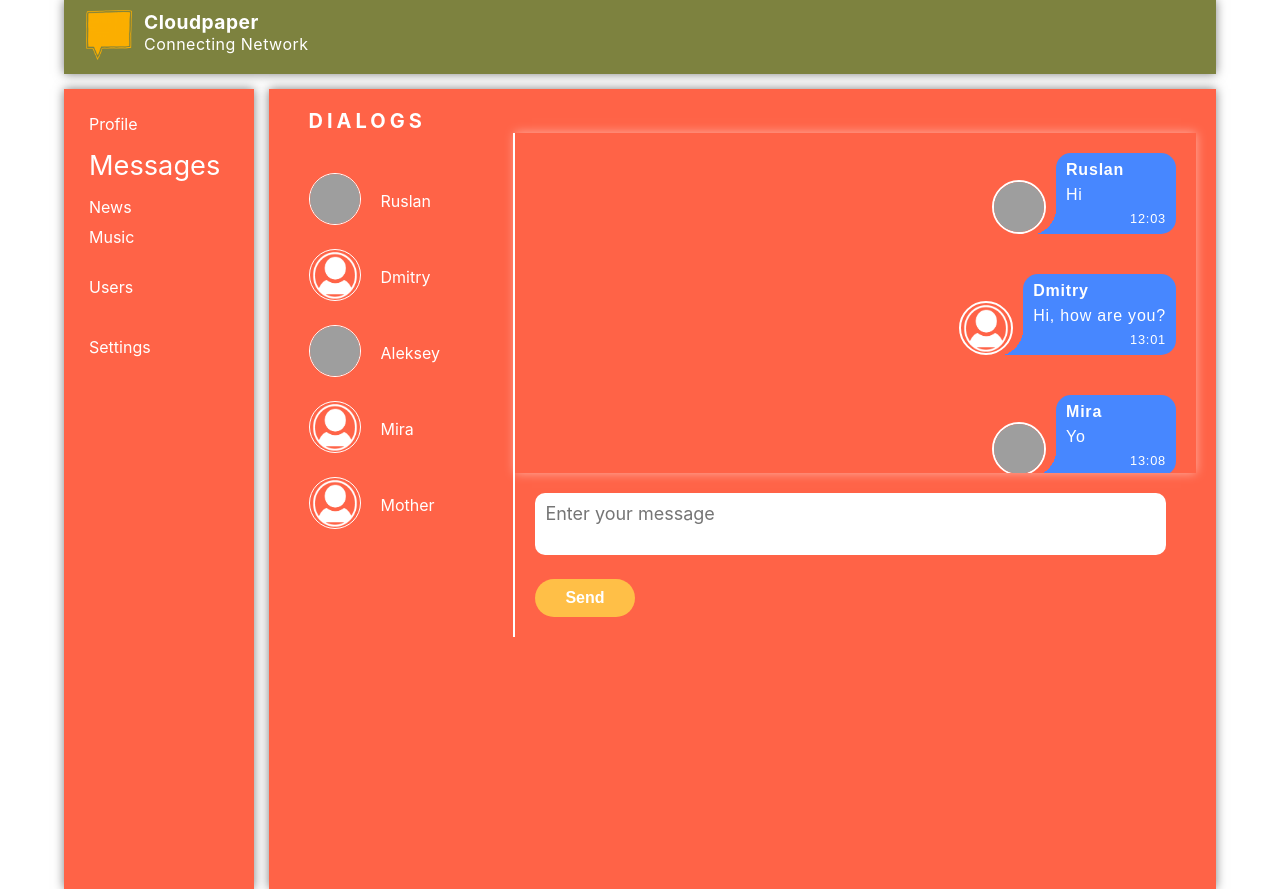
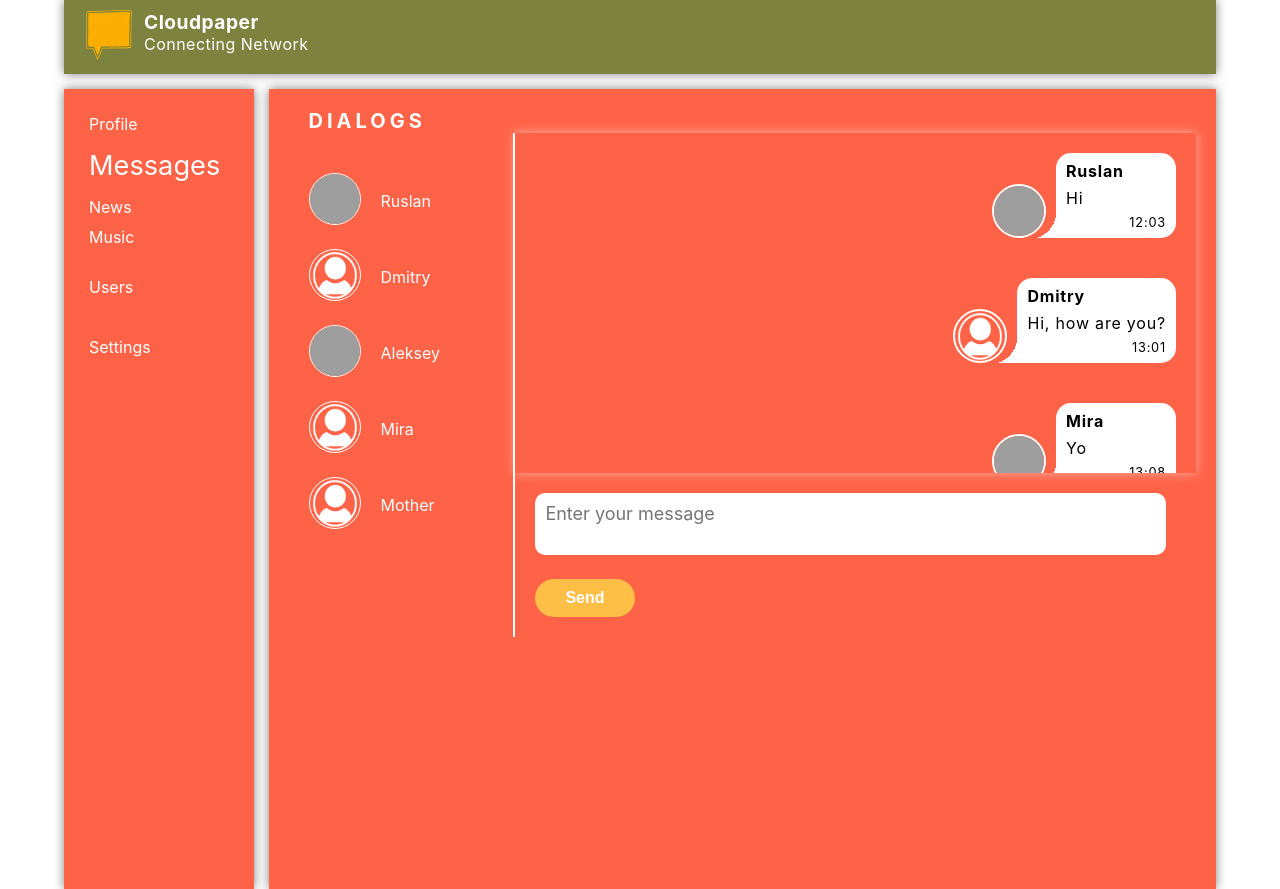
Before and after one commit to RomaSushevskij/social_network, a React (Create React App) app: page /dialogs in a window 1280 px wide. Built offline with nearby package versions, Linux system fonts and the light colour scheme; grey boxes are pictures that could not be loaded.

Commit message:
lesson 33

```diff
--- a/src/components/Dialogs/Dialogs.tsx
+++ b/src/components/Dialogs/Dialogs.tsx
@@ -15,9 +15,10 @@ export function Dialogs(props: DialogsPropsType) {
     const onAddMessageButton = (event: React.MouseEvent<HTMLButtonElement>) => {
         if (newMessageText.current) {
             const text: string = newMessageText.current.value;
-            props.addNewMessage(text)
+            props.addNewMessage(text);
+            newMessageText.current.value = ''
         }
-    }
+    };
 
     return (
         <div className={styleModule.dialogs}>
--- a/src/components/Dialogs/Mesage/Message.module.css
+++ b/src/components/Dialogs/Mesage/Message.module.css
@@ -5,15 +5,14 @@
 .messageBlock {
     max-width: 300px;
     min-width: 100px;
-    background-color: #4787ff;
+    background-color: white;
     padding:8px 10px;
     display: flex;
     flex-direction: column;
     margin-left: 10px;
     border-radius:15px;
     position: relative;
-    color: #ffffff;
-    font-family: arial;
+    color: black;
     letter-spacing: .05em;
     word-wrap: break-word;
 }
@@ -24,7 +23,7 @@
     left: -28.5px;
     width: 50px;
     height: 27px;
-    background: radial-gradient(circle at top left, transparent 50%, #4787ff 50%);
+    background: radial-gradient(circle at top left, transparent 50%, #ffffff 50%);
 }
 .messageBlock .name {
     font-weight: bold;
--- a/src/components/Profile/MyPosts/MyPosts.tsx
+++ b/src/components/Profile/MyPosts/MyPosts.tsx
@@ -13,10 +13,10 @@ export function MyPosts(props: MyPostsPropsType) {
     const onAddPostButton = (event: React.MouseEvent<HTMLButtonElement>) => {
         if (newPostText.current) {
             const text: string = newPostText.current.value;
-            props.addNewPost(text)
+            props.addNewPost(text);
+            newPostText.current.value = ''
         }
-
-    }
+    };
 
 
     return (
--- a/src/index.tsx
+++ b/src/index.tsx
@@ -1,15 +1,10 @@
 import React from 'react';
-import ReactDOM from 'react-dom';
 import './index.css';
-import App from './App';
 import reportWebVitals from './reportWebVitals';
-import {addNewMessage, addNewPost, state} from "./redux/state";
+import {rerenderIntireTree} from "./render";
+import {state} from "./redux/state";
 
-
-ReactDOM.render(
-    <App state={state} addNewPost={addNewPost} addNewMessage={addNewMessage}/>,
-    document.getElementById('root')
-);
+rerenderIntireTree(state);
 
 // If you want to start measuring performance in your app, pass a function
 // to log results (for example: reportWebVitals(console.log))
--- a/src/redux/state.ts
+++ b/src/redux/state.ts
@@ -1,3 +1,5 @@
+import {rerenderIntireTree} from "../render";
+
 export type DialogType = {
     id: number
     name: string
@@ -98,7 +100,8 @@ export const addNewPost = (postText: string) => {
         likeCount: 0,
         image: null
     };
-    state.profilePage.postsData.push(newPost)
+    state.profilePage.postsData.push(newPost);
+    rerenderIntireTree(state);
 };
 
 export const addNewMessage = (messageText: string) => {
@@ -110,4 +113,6 @@ export const addNewMessage = (messageText: string) => {
         time: '13:00'
     };
     state.dialogsPage.messagesData.push(newMessage);
-}
+
+    rerenderIntireTree(state);
+};
--- /dev/null
+++ b/src/render.tsx
@@ -0,0 +1,18 @@
+import React from 'react';
+import ReactDOM from 'react-dom';
+import './index.css';
+import App from './App';
+import reportWebVitals from './reportWebVitals';
+import {addNewMessage, addNewPost, StateType} from "./redux/state";
+
+export const rerenderIntireTree = (state: StateType) => {
+    ReactDOM.render(
+        <App state={state} addNewPost={addNewPost} addNewMessage={addNewMessage}/>,
+        document.getElementById('root')
+    );
+};
+
+// If you want to start measuring performance in your app, pass a function
+// to log results (for example: reportWebVitals(console.log))
+// or send to an analytics endpoint. Learn more: https://bit.ly/CRA-vitals
+reportWebVitals();
```
